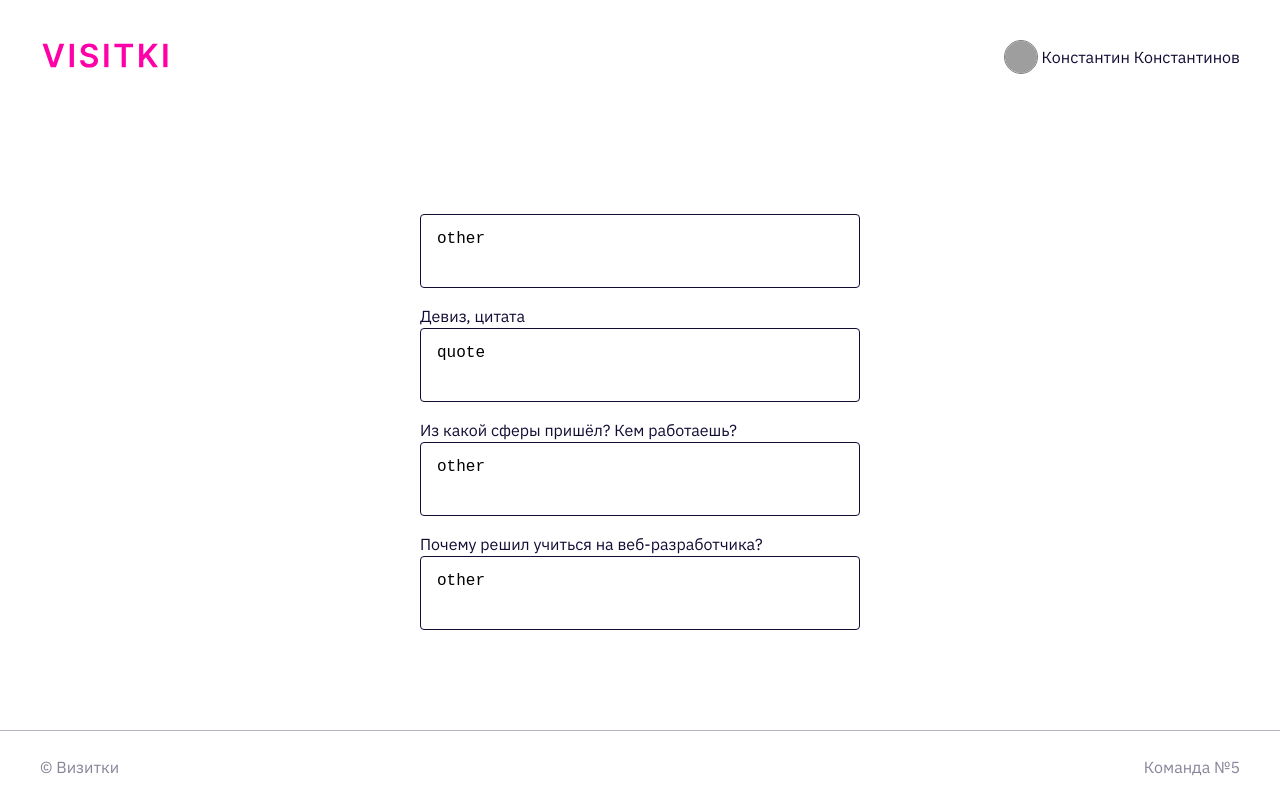
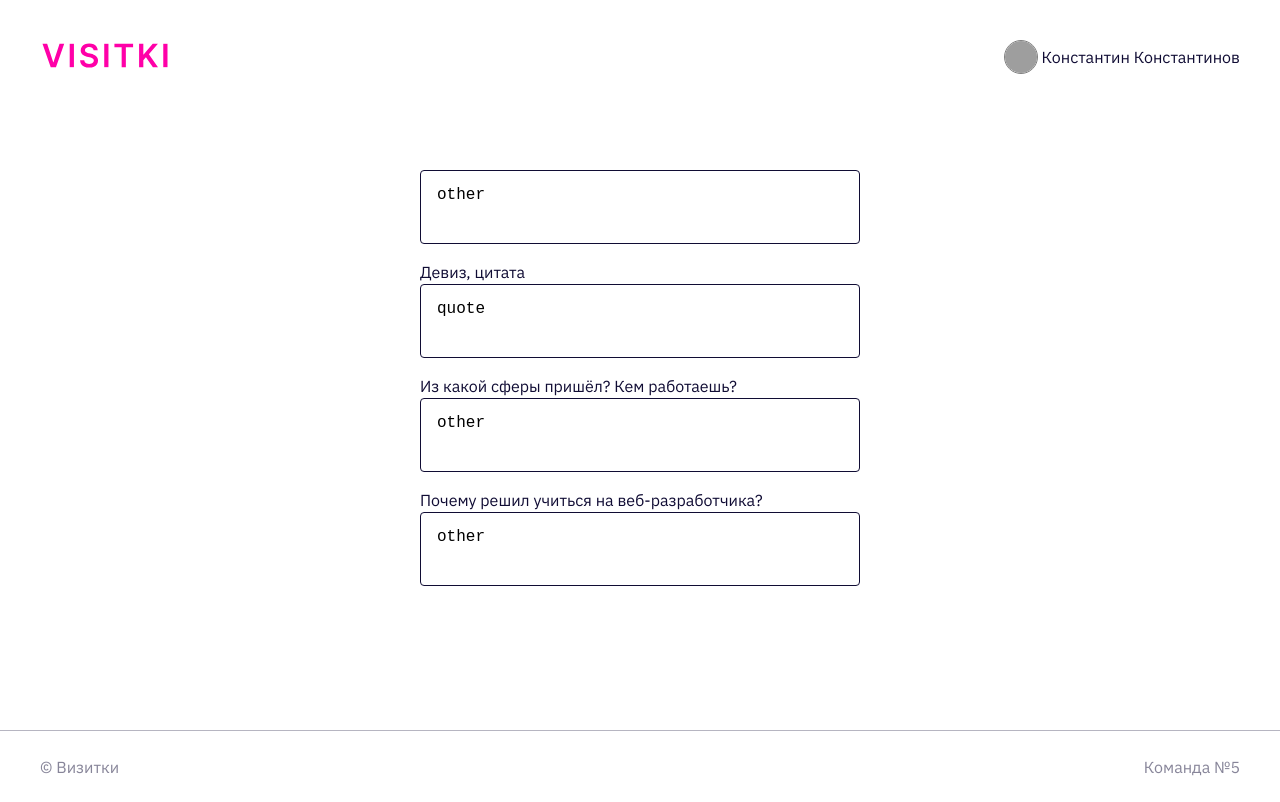
Before and after one commit to marussia1996/Vizitki, a React (Create React App) app: page /profile in a window 1280 px wide. Built offline with nearby package versions, Linux system fonts and the light colour scheme; grey boxes are pictures that could not be loaded.

Commit message:
добавила отступы

```diff
--- a/src/pages/ProfilePage/ProfilePage.module.scss
+++ b/src/pages/ProfilePage/ProfilePage.module.scss
@@ -4,5 +4,5 @@
   display: flex;
   flex-direction: column;
   gap: 16px;
-  padding: 0 24px;
+  padding: 8px 24px 96px 24px;
 }
```
